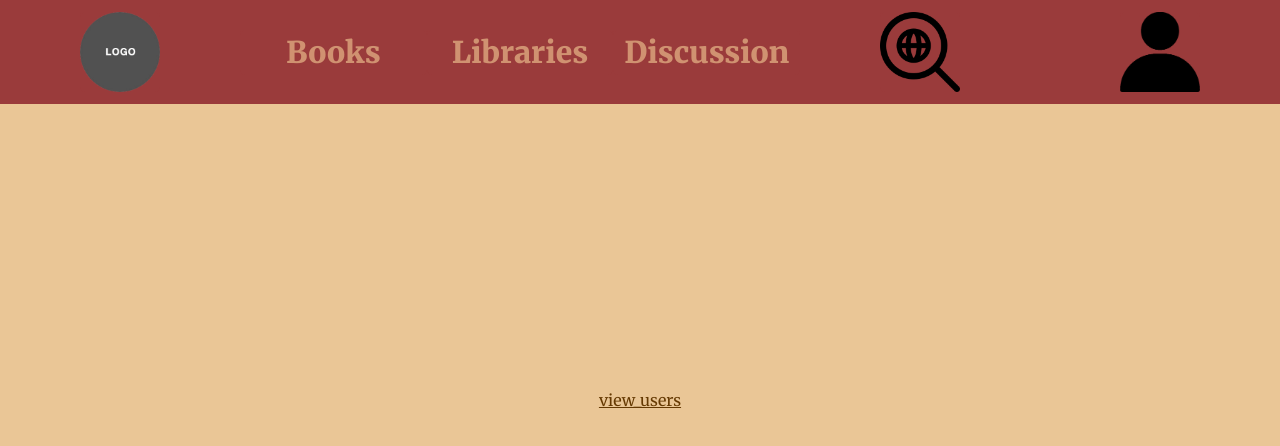
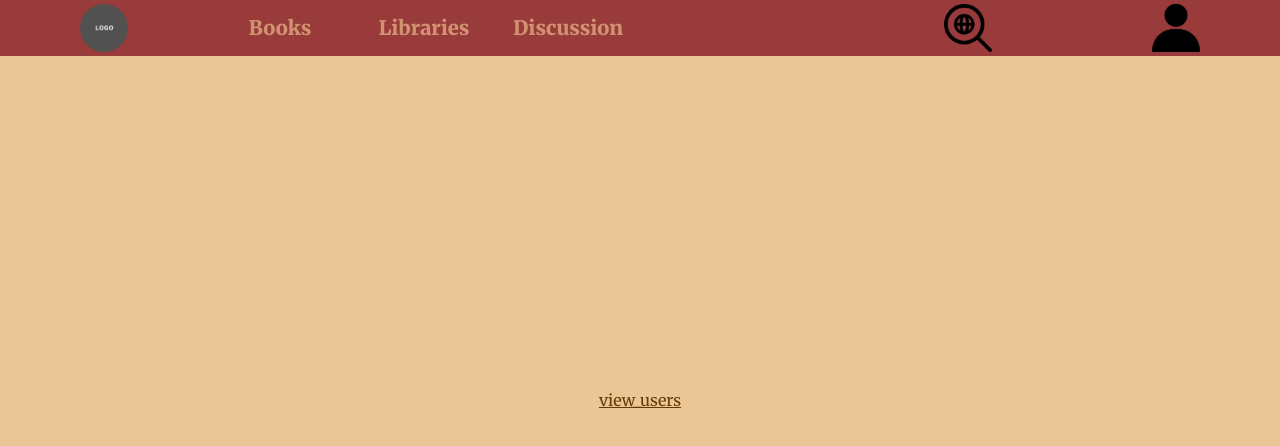
Before and after one commit to Stake-And-Rope/read-it, a React (Create React App) app in the folder react-app/: page /main in a window 1280 px wide. Shown: the top 446 px of the page. Built offline with nearby package versions, Linux system fonts and the light colour scheme.

Commit message:
Navbar UI changes

```diff
--- a/react-app/src/components/Navbar.js
+++ b/react-app/src/components/Navbar.js
@@ -4,16 +4,20 @@ import Profile from '../assets/placeholders/profile-icon.png';
 import Search from "../assets/placeholders/search-icon.png";
 
 function Navbar(){
-    const fields = {
+    const leftFields = {
         Logo: {
             image: Logo,
             imageClass: "icon"
         },
         Books: {},
         Libraries: {},
-        Discussion: {},
+        Discussion: {}
+    }
+
+    const rightFields = {
         Search: {
             image: Search,
+            imageClass: "icon"
 
         },
         Profile: {
@@ -24,7 +28,12 @@ function Navbar(){
 
     return (
         <nav>
-            {Object.entries(fields).map(([title, kwargs]) => {return <NavbarLink title={title} link="#" linkClass="navbar-element" image={kwargs.image} key={title} imageClass="icon"/>})}
+            <div className="left-nav-div">
+                {Object.entries(leftFields).map(([title, kwargs]) => {return <NavbarLink title={title} link="#" linkClass="navbar-element" image={kwargs.image} key={title} imageClass="icon"/>})}
+            </div>
+            <div className="right-nav-div">
+                {Object.entries(rightFields).map(([title, kwargs]) => {return <NavbarLink title={title} link="#" linkClass="navbar-element" image={kwargs.image} key={title} imageClass="icon"/>})}
+            </div>
         </nav>
     );
 }
--- a/react-app/src/components/components.css
+++ b/react-app/src/components/components.css
@@ -80,7 +80,7 @@
 
 nav{
     width: 100%;
-    height: 13%;
+    height: 7%;
     position: fixed;
     display: flex;
     left: 0;
@@ -91,12 +91,12 @@ nav{
 
 /* put more sufficient css */
 .navbar-element{
-    font-size: 30px;
+    font-size: 20px;
+    display: flex;
     justify-content: center;
-    display: flex;
     align-items: center;
     height: fit-content;
-    width: 90%;
+    width: 100%;
     margin: auto;
     border-radius: 5px;
     border: 0px;
@@ -121,13 +121,32 @@ nav{
 }
 
 .icon{
-    width: 5rem;
-    height: 5rem;
-    transition: 500ms;
+    width: 3rem;
+    height: 3rem;
+    transition: 500ms ease;
 }
 
 .icon:hover{
-    filter: drop-shadow(0 0 10px #BA5B5B);
     cursor: pointer;
-    transition: 500ms;
+    -webkit-transform: scale(0.9);
+    -ms-transform: scale(0.9);
+    transform: scale(0.9);
+    transition: 500ms ease;
 }
+
+.left-nav-div{
+    display: flex;
+    justify-content: left;
+    align-items: center;
+    position: fixed;
+    left: 0;
+    width: 50%
+}
+
+.right-nav-div{
+    position: fixed;
+    display: flex;
+    justify-content: right;
+    align-items: center;
+    right: 0;
+}
```
